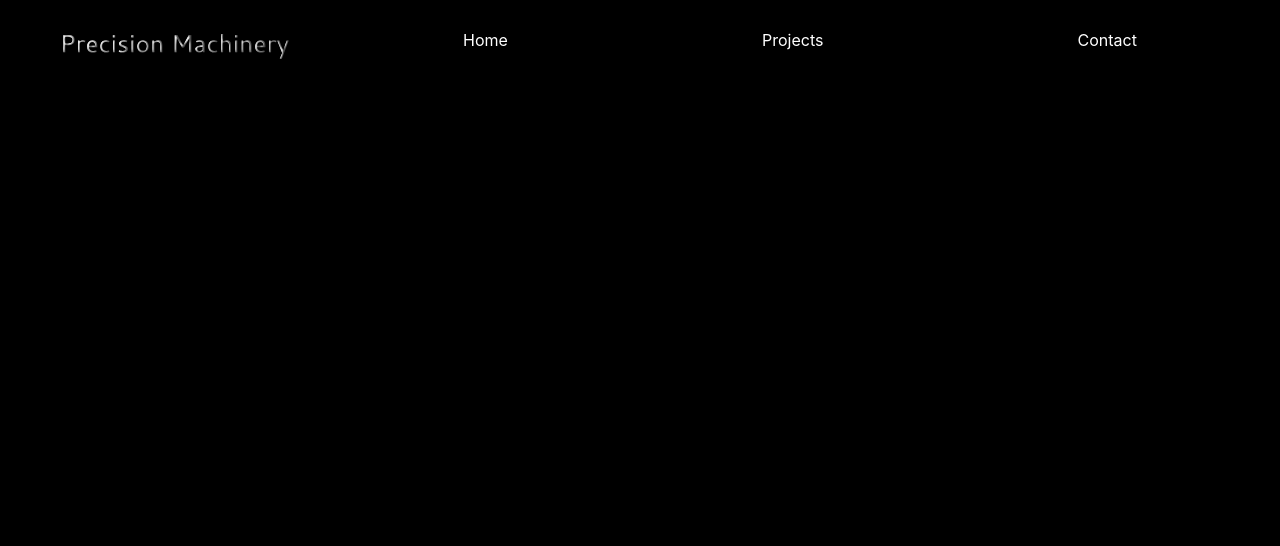
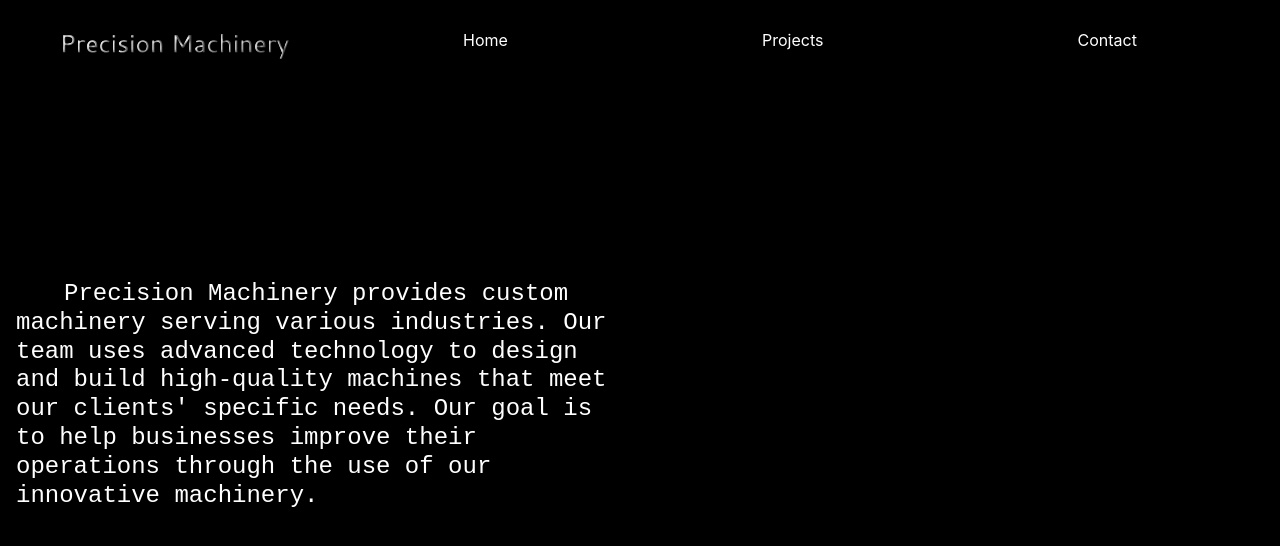
Before and after one commit to Ehren-Lewis/precision-machinery, a React (Create React App) app: page / in a window 1280 px wide. Shown: the top 546 px of the page. Built offline with nearby package versions, Linux system fonts and the light colour scheme.

Commit message:
added some basic information for the landing desc

```diff
--- a/src/App.css
+++ b/src/App.css
@@ -2,3 +2,7 @@
   font-family: 'Courier New', Courier, monospace;
   background-color: black;
 }
+
+.container {
+  background-color: black;
+}
--- a/src/components/landingDesc.css
+++ b/src/components/landingDesc.css
@@ -0,0 +1,10 @@
+.landing-desc {
+    font-size: 1.5rem;
+    color: white;
+    font-family: 'Courier New', Courier, monospace;
+
+}
+
+.spacing {
+    padding: 100px;
+}
--- a/src/components/landingDesc.js
+++ b/src/components/landingDesc.js
@@ -1,6 +1,22 @@
-
+import "./landingDesc.css"
 
 
 const LandingDesc = () => {
 
+    return (
+        <div className="container-fluid" style={{backgroundColor: "black"}}>
+        <div className="spacing"></div>
+            <div className="row">
+                <div className="col-xs-8 col-md-6">
+                <h2 className="landing-desc">
+                &emsp;&emsp;Precision Machinery provides custom machinery serving various industries. Our team uses advanced technology
+                to design and build high-quality machines that meet our clients' specific needs.
+                Our goal is to help businesses improve their operations through the use of our innovative machinery.</h2>
+                </div>
+            </div>
+        </div>
+    )
+
 }
+
+export default LandingDesc;
--- a/src/layouts/navbar.js
+++ b/src/layouts/navbar.js
@@ -1,14 +1,22 @@
 import precisionMachineryLogo from "../assets/images/precisionMachineryLogo.svg"
 import "./navbar.css"
 
+import { useState } from 'react';
 
 const NavBar = () => {
+
+    const [navbarOpen, setnavbarOpen ] = useState(false)
+
+    const handleToggle = () => {
+        setnavbarOpen(prev => !prev)
+    }
 
     return (
         <div className="container-fluid nav-wrapper">
             <div className="nav-style">
                 <img src={precisionMachineryLogo} className="nav-logo" />
 
+                {/* <button onClick={handleToggle}>{navbarOpen ? "Close" : "Open"}</button> */}
                 <div className="nav-anchors">
                     <a className="nav-anchor">Home</a>
                     <a className="nav-anchor">Projects</a>
--- a/src/pages/home.js
+++ b/src/pages/home.js
@@ -1,11 +1,12 @@
 import NavBar from "../layouts/navbar";
-
+import LandingDesc from "../components/landingDesc";
 
 const HomePage = () => {
 
     return (
         <>
             <NavBar />
+            <LandingDesc />
         </>
     )
 
```
Also changed, not shown: 1 other file (tests, documents, lock files or other folders).
